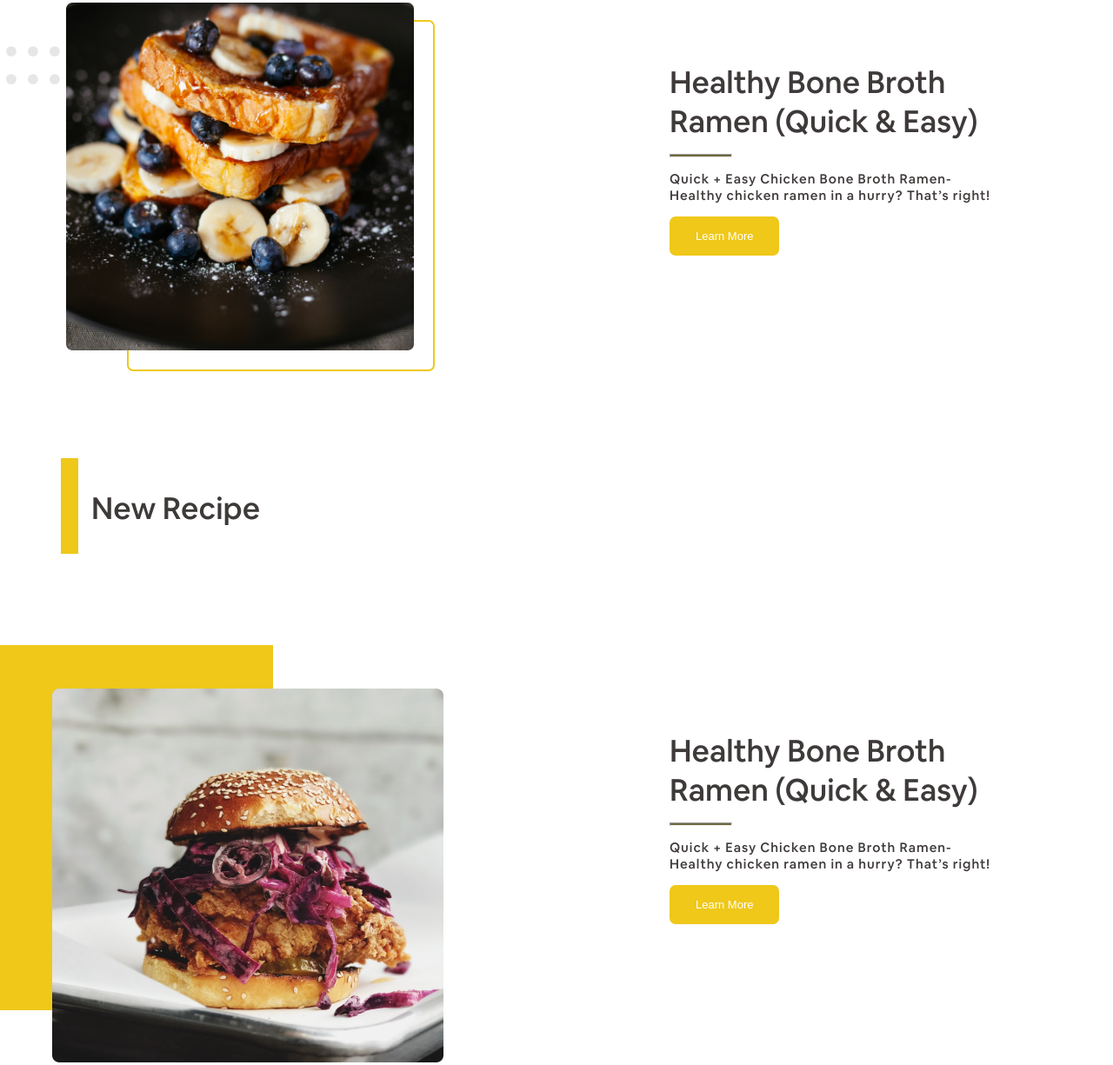
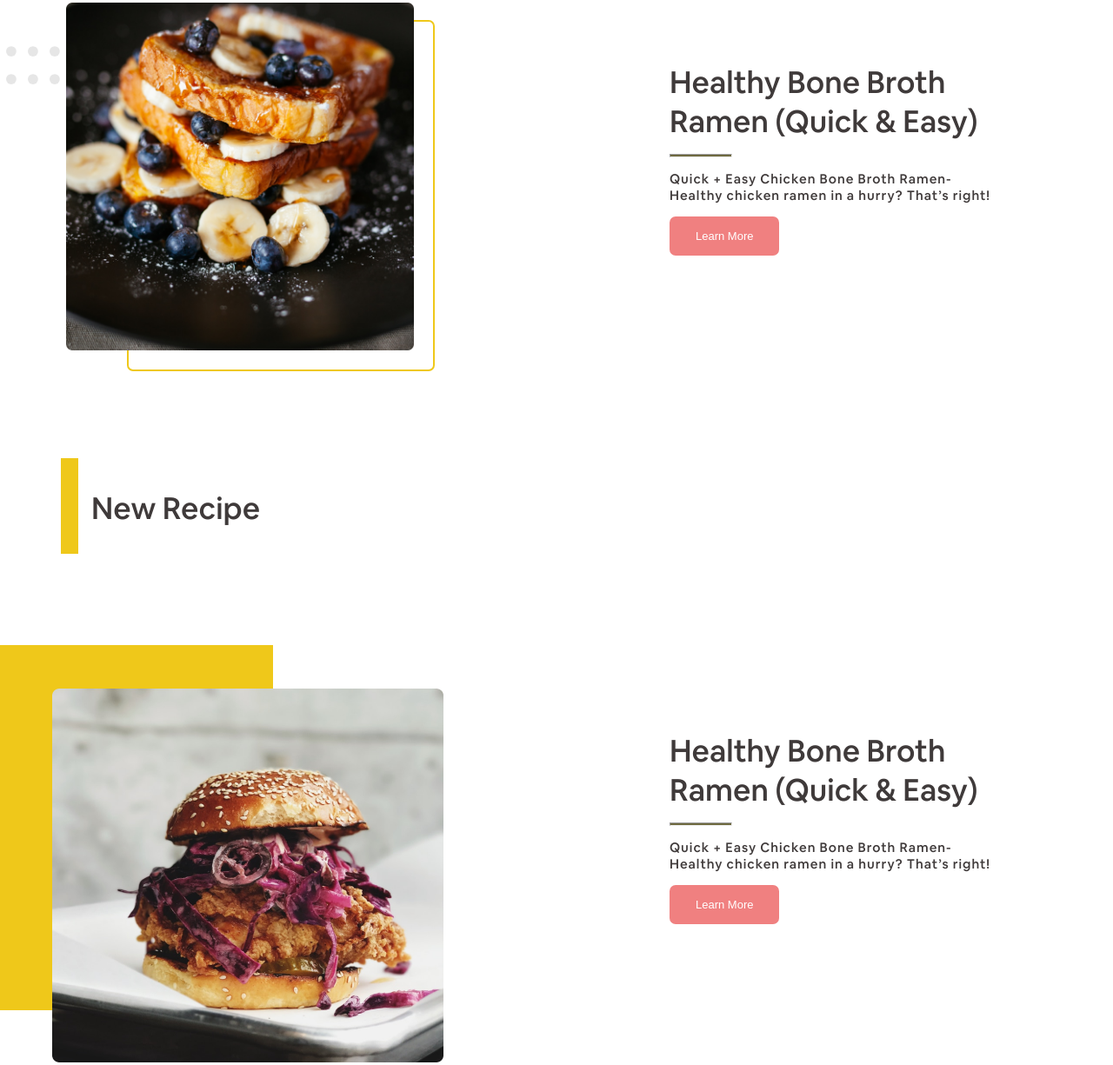
Before and after one commit to paintedwalls/landing-and-login-recipe-html, a plain HTML site: page index.html in a window 1280 px wide. Shown: the part 1112-2337 px from the top of the page at 87% size. Drawn offline with Linux system fonts and the light colour scheme.

Commit message:
Mengubah warna tombol

```diff
--- a/assets/css/index.css
+++ b/assets/css/index.css
@@ -306,7 +306,7 @@ section {
 }
 
 .btn-learn-more {
-  background-color: #efc81a;
+  background-color: lightcoral;
   border-width: 0px;
   padding: 15px 30px;
   border-radius: 7px;
```
